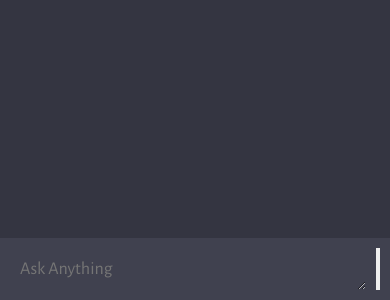
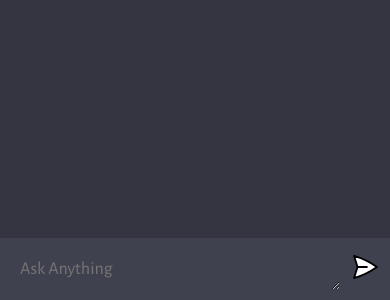
Before and after one commit to Xiaokun-Li518/SkyNet, a website built with Vite: page client/index.html in a window 390 px wide. Shown: the part 544-844 px from the top of the page. Built offline with nearby package versions, Linux system fonts and the light colour scheme.

Commit message:
fix height on mobile device again

```diff
--- a/client/style.css
+++ b/client/style.css
@@ -123,6 +123,8 @@ form {
   display: flex;
   flex-direction: row;
   gap: 10px;
+  position: fixed;
+  bottom: 0;
 }
 
 textarea {
@@ -137,3 +139,16 @@ textarea {
   border: none;
   outline: none;
 }
+
+
+button {
+  outline: 0;
+  border: 0;
+  cursor: pointer;
+  background: transparent;
+}
+
+form img {
+  width: 30px;
+  height: 30px;
+}
```
